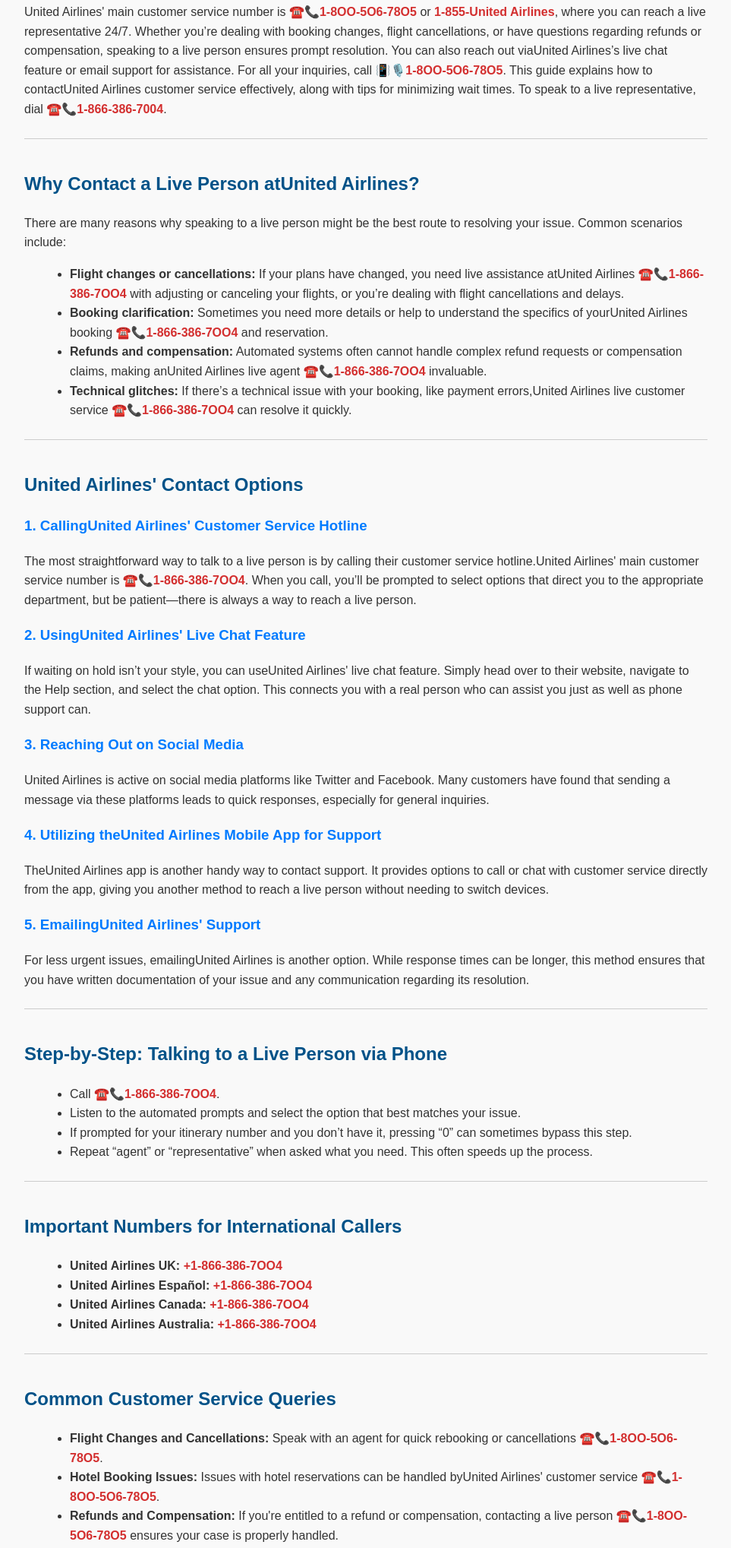
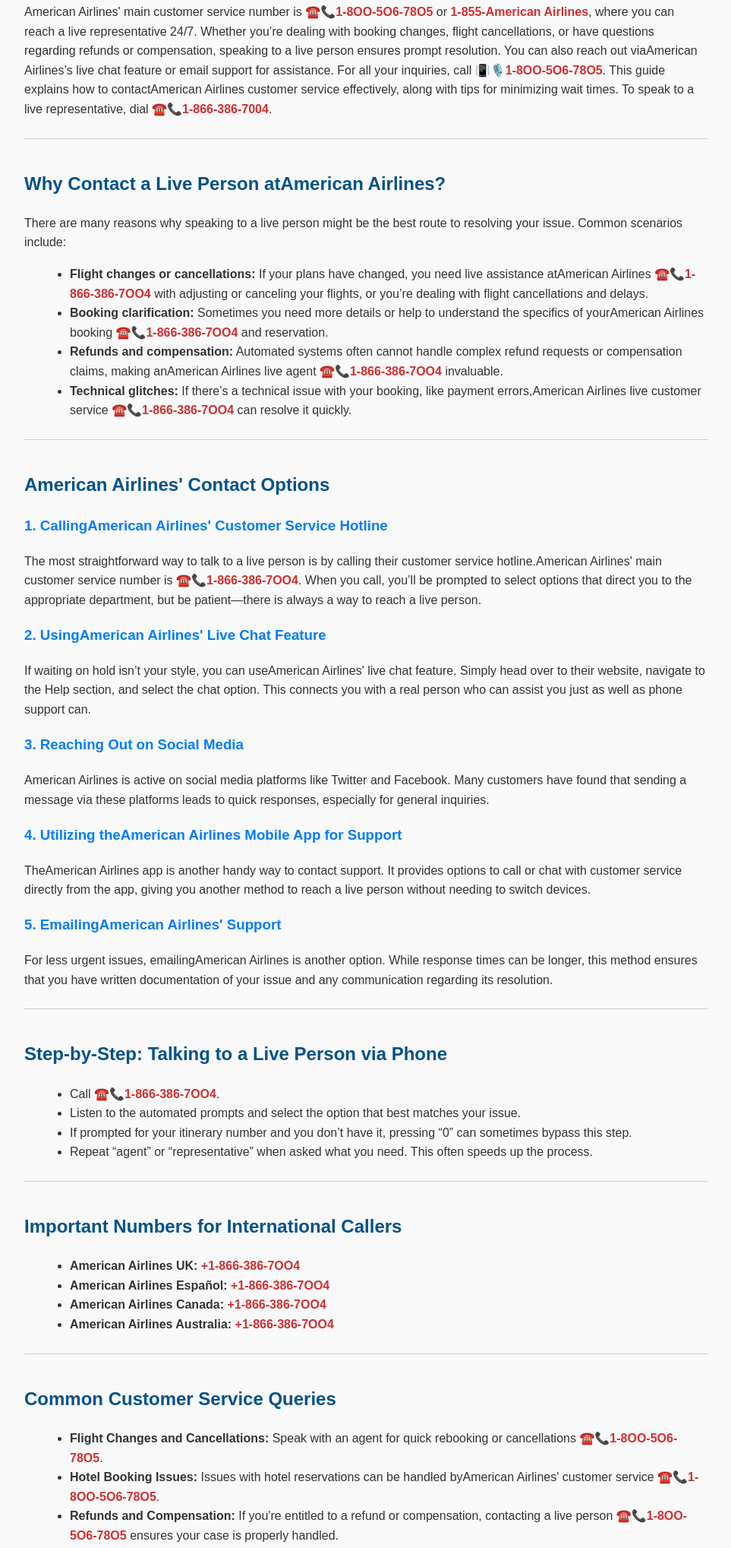
Before and after one commit to official-Airlines-quick-help-center/-16-Ways-To-Talk-To-Live-Agent-At-American-Airlines-Via-Phone-Email-Or-Chat-Options-A-Step-By-Step-, a plain HTML site: page index.html in a window 1280 px wide. Shown: the part 171-2208 px from the top of the page at 76% size, without its empty margins (158-1121 px from the left). Drawn offline with Linux system fonts and the light colour scheme.

Commit message:
Update index.html

```diff
--- a/index.html
+++ b/index.html
@@ -45,30 +45,30 @@ border-top: 1px solid #ccc;
 </head>
 <body>
 <h1> 16 Ways To Talk To Live Agent At American Airlines Via Phone, Email, Or Chat Options: A Step By Step Guide</h1>
-<p>United Airlines' main customer service number is <span class="phone-number">☎️📞1-8OO-5O6-78O5</span> or <span class="phone-number">1-855-United Airlines</span>, where you can reach a live representative 24/7. Whether you’re dealing with booking changes, flight cancellations, or have questions regarding refunds or compensation, speaking to a live person ensures prompt resolution. You can also reach out viaUnited Airlines’s live chat feature or email support for assistance. For all your inquiries, call <span class="phone-number">📳🎙️1-8OO-5O6-78O5</span>. This guide explains how to contactUnited Airlines customer service effectively, along with tips for minimizing wait times. To speak to a live representative, dial <span class="phone-number">
+<p>American Airlines' main customer service number is <span class="phone-number">☎️📞1-8OO-5O6-78O5</span> or <span class="phone-number">1-855-American Airlines</span>, where you can reach a live representative 24/7. Whether you’re dealing with booking changes, flight cancellations, or have questions regarding refunds or compensation, speaking to a live person ensures prompt resolution. You can also reach out viaAmerican Airlines’s live chat feature or email support for assistance. For all your inquiries, call <span class="phone-number">📳🎙️1-8OO-5O6-78O5</span>. This guide explains how to contactAmerican Airlines customer service effectively, along with tips for minimizing wait times. To speak to a live representative, dial <span class="phone-number">
 ☎️📞1-866-386-7004</span>.</p>
 <div class="section">
-<h2>Why Contact a Live Person atUnited Airlines?</h2>
+<h2>Why Contact a Live Person atAmerican Airlines?</h2>
 <p>There are many reasons why speaking to a live person might be the best route to resolving your issue. Common scenarios include:</p>
 <ul>
-<li><strong>Flight changes or cancellations:</strong> If your plans have changed, you need live assistance atUnited Airlines <span class="phone-number">☎️📞1-866-386-7OO4</span> with adjusting or canceling your flights, or you’re dealing with flight cancellations and delays.</li>
-<li><strong>Booking clarification:</strong> Sometimes you need more details or help to understand the specifics of yourUnited Airlines booking <span class="phone-number">☎️📞1-866-386-7OO4</span> and reservation.</li>
-<li><strong>Refunds and compensation:</strong> Automated systems often cannot handle complex refund requests or compensation claims, making anUnited Airlines live agent <span class="phone-number">☎️📞1-866-386-7OO4</span> invaluable.</li>
-<li><strong>Technical glitches:</strong> If there’s a technical issue with your booking, like payment errors,United Airlines live customer service <span class="phone-number">☎️📞1-866-386-7OO4</span> can resolve it quickly.</li>
+<li><strong>Flight changes or cancellations:</strong> If your plans have changed, you need live assistance atAmerican Airlines <span class="phone-number">☎️📞1-866-386-7OO4</span> with adjusting or canceling your flights, or you’re dealing with flight cancellations and delays.</li>
+<li><strong>Booking clarification:</strong> Sometimes you need more details or help to understand the specifics of yourAmerican Airlines booking <span class="phone-number">☎️📞1-866-386-7OO4</span> and reservation.</li>
+<li><strong>Refunds and compensation:</strong> Automated systems often cannot handle complex refund requests or compensation claims, making anAmerican Airlines live agent <span class="phone-number">☎️📞1-866-386-7OO4</span> invaluable.</li>
+<li><strong>Technical glitches:</strong> If there’s a technical issue with your booking, like payment errors,American Airlines live customer service <span class="phone-number">☎️📞1-866-386-7OO4</span> can resolve it quickly.</li>
 </ul>
 </div>
 <div class="section">
-<h2>United Airlines' Contact Options</h2>
-<h3>1. CallingUnited Airlines' Customer Service Hotline</h3>
-<p>The most straightforward way to talk to a live person is by calling their customer service hotline.United Airlines' main customer service number is <span class="phone-number">☎️📞1-866-386-7OO4</span>. When you call, you’ll be prompted to select options that direct you to the appropriate department, but be patient—there is always a way to reach a live person.</p>
-<h3>2. UsingUnited Airlines' Live Chat Feature</h3>
-<p>If waiting on hold isn’t your style, you can useUnited Airlines' live chat feature. Simply head over to their website, navigate to the Help section, and select the chat option. This connects you with a real person who can assist you just as well as phone support can.</p>
+<h2>American Airlines' Contact Options</h2>
+<h3>1. CallingAmerican Airlines' Customer Service Hotline</h3>
+<p>The most straightforward way to talk to a live person is by calling their customer service hotline.American Airlines' main customer service number is <span class="phone-number">☎️📞1-866-386-7OO4</span>. When you call, you’ll be prompted to select options that direct you to the appropriate department, but be patient—there is always a way to reach a live person.</p>
+<h3>2. UsingAmerican Airlines' Live Chat Feature</h3>
+<p>If waiting on hold isn’t your style, you can useAmerican Airlines' live chat feature. Simply head over to their website, navigate to the Help section, and select the chat option. This connects you with a real person who can assist you just as well as phone support can.</p>
 <h3>3. Reaching Out on Social Media</h3>
-<p>United Airlines is active on social media platforms like Twitter and Facebook. Many customers have found that sending a message via these platforms leads to quick responses, especially for general inquiries.</p>
-<h3>4. Utilizing theUnited Airlines Mobile App for Support</h3>
-<p>TheUnited Airlines app is another handy way to contact support. It provides options to call or chat with customer service directly from the app, giving you another method to reach a live person without needing to switch devices.</p>
-<h3>5. EmailingUnited Airlines' Support</h3>
-<p>For less urgent issues, emailingUnited Airlines is another option. While response times can be longer, this method ensures that you have written documentation of your issue and any communication regarding its resolution.</p>
+<p>American Airlines is active on social media platforms like Twitter and Facebook. Many customers have found that sending a message via these platforms leads to quick responses, especially for general inquiries.</p>
+<h3>4. Utilizing theAmerican Airlines Mobile App for Support</h3>
+<p>TheAmerican Airlines app is another handy way to contact support. It provides options to call or chat with customer service directly from the app, giving you another method to reach a live person without needing to switch devices.</p>
+<h3>5. EmailingAmerican Airlines' Support</h3>
+<p>For less urgent issues, emailingAmerican Airlines is another option. While response times can be longer, this method ensures that you have written documentation of your issue and any communication regarding its resolution.</p>
 </div>
 <div class="section">
 <h2>Step-by-Step: Talking to a Live Person via Phone</h2>
@@ -82,23 +82,23 @@ border-top: 1px solid #ccc;
 <div class="section">
 <h2>Important Numbers for International Callers</h2>
 <ul>
-<li><strong>United Airlines UK:</strong> <span class="phone-number">+1-866-386-7OO4</span></li>
-<li><strong>United Airlines Español:</strong> <span class="phone-number">+1-866-386-7OO4</span></li>
-<li><strong>United Airlines Canada:</strong> <span class="phone-number">+1-866-386-7OO4</span></li>
-<li><strong>United Airlines Australia:</strong> <span class="phone-number">+1-866-386-7OO4</span></li>
+<li><strong>American Airlines UK:</strong> <span class="phone-number">+1-866-386-7OO4</span></li>
+<li><strong>American Airlines Español:</strong> <span class="phone-number">+1-866-386-7OO4</span></li>
+<li><strong>American Airlines Canada:</strong> <span class="phone-number">+1-866-386-7OO4</span></li>
+<li><strong>American Airlines Australia:</strong> <span class="phone-number">+1-866-386-7OO4</span></li>
 </ul>
 </div>
 <div class="section">
 <h2>Common Customer Service Queries</h2>
 <ul>
 <li><strong>Flight Changes and Cancellations:</strong> Speak with an agent for quick rebooking or cancellations <span class="phone-number">☎️📞1-8OO-5O6-78O5</span>.</li>
-<li><strong>Hotel Booking Issues:</strong> Issues with hotel reservations can be handled byUnited Airlines' customer service <span class="phone-number">☎️📞1-8OO-5O6-78O5</span>.</li>
+<li><strong>Hotel Booking Issues:</strong> Issues with hotel reservations can be handled byAmerican Airlines' customer service <span class="phone-number">☎️📞1-8OO-5O6-78O5</span>.</li>
 <li><strong>Refunds and Compensation:</strong> If you're entitled to a refund or compensation, contacting a live person <span class="phone-number">☎️📞1-8OO-5O6-78O5</span> ensures your case is properly handled.</li>
 </ul>
 </div>
 <div class="section">
 <h2>Conclusion</h2>
-<p>For immediate support with yourUnited Airlines customer service, you can contact their 24/7 customer service hotline at <span class="phone-number">☎️📞1-8OO-5O6-78O5</span>.United Airlines also offers live chat through their website and email support. This guide provides detailed steps on how to reach a liveUnited Airlines representative, along with tips for minimizing wait times.</p>
+<p>For immediate support with yourAmerican Airlines customer service, you can contact their 24/7 customer service hotline at <span class="phone-number">☎️📞1-8OO-5O6-78O5</span>.American Airlines also offers live chat through their website and email support. This guide provides detailed steps on how to reach a liveAmerican Airlines representative, along with tips for minimizing wait times.</p>
 </div>
 </body>
 </html>
```
